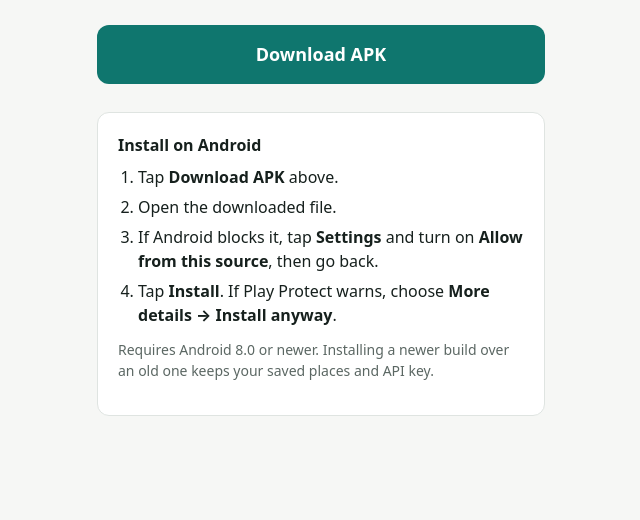
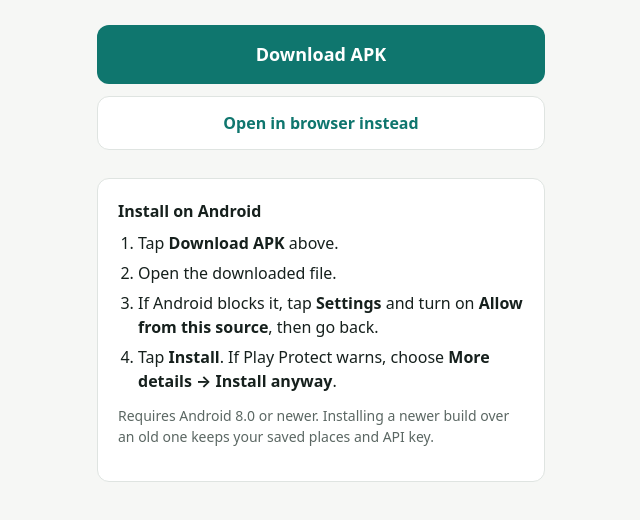
Before and after one commit to NationOfJoe/Midway, a plain HTML site: page site/index.html in a window 1280 px wide. Shown: the part 212-732 px from the top of the page, without its empty margins (319-959 px from the left). Drawn offline with Linux system fonts and the light colour scheme.

Commit message:
Serve the web app on GitHub Pages at /app/
The Android app is a WebView around assets/index.html, which is fully
self-contained, so publish the same file to Pages and link it from the
download page. README lists the github.io referrer for restricted keys.

Co-Authored-By: Claude Opus 5.5 <noreply@anthropic.com>

```diff
--- a/site/index.html
+++ b/site/index.html
@@ -33,6 +33,11 @@
     background: var(--accent); color: var(--accent-text);
     font-weight: 600; font-size: 18px; padding: 16px; border-radius: 12px;
   }
+  .secondary {
+    display: block; text-align: center; text-decoration: none; margin-top: 12px;
+    color: var(--accent); border: 1px solid var(--border); background: var(--card);
+    font-weight: 600; padding: 14px; border-radius: 12px;
+  }
   .card {
     margin-top: 28px; background: var(--card); border: 1px solid var(--border);
     border-radius: 12px; padding: 20px;
@@ -50,6 +55,7 @@
   <p class="meta">Version __VERSION__ · built __DATE__ · <code>__SHA__</code></p>
 
   <a class="download" href="midway.apk" download="midway-__VERSION__.apk">Download APK</a>
+  <a class="secondary" href="app/">Open in browser instead</a>
 
   <div class="card">
     <h2>Install on Android</h2>
```
Also changed, not shown: 2 other files.
